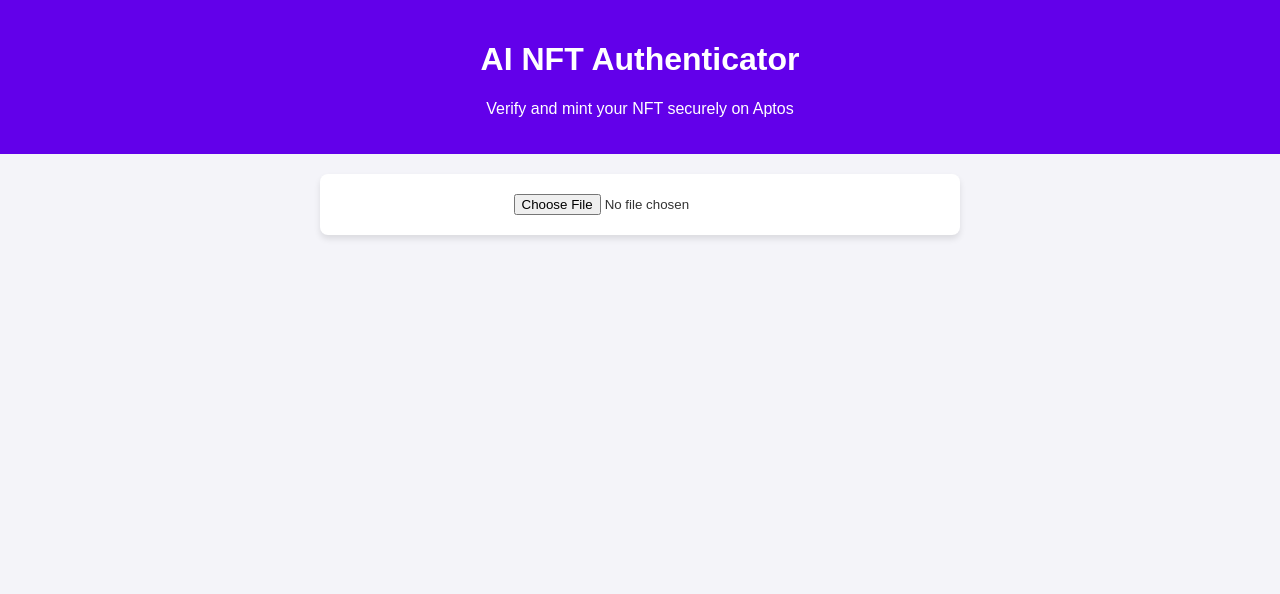
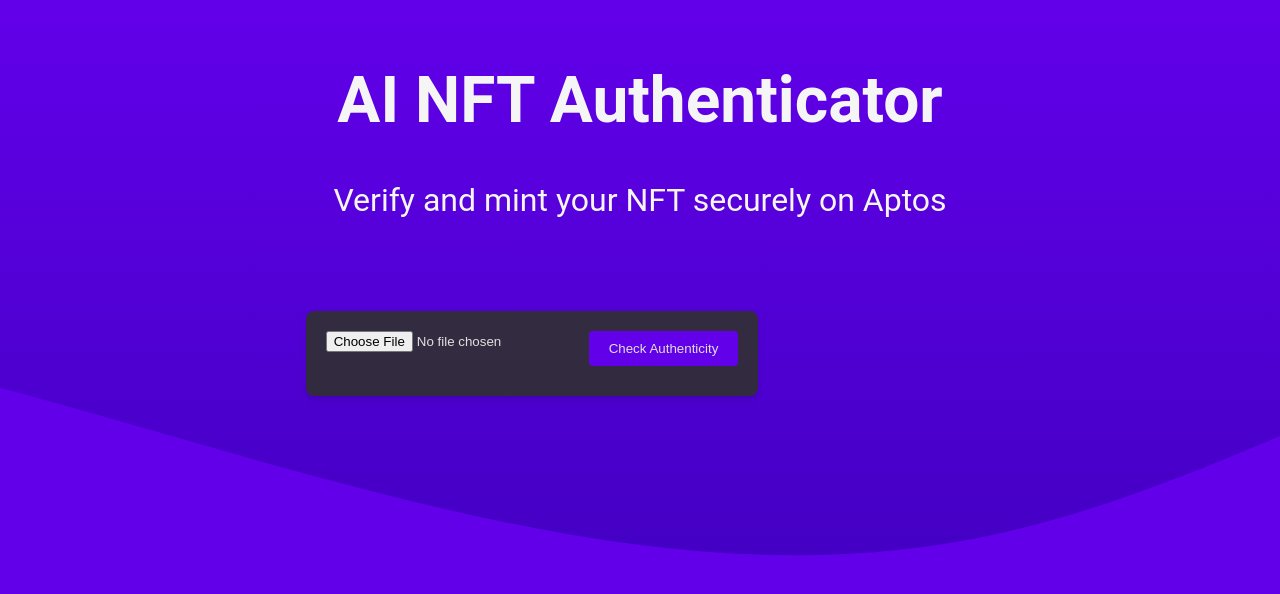
Before and after one commit to manojsuthar1412/aptos-nft-validator, a React (Vite) app: page / in a window 1280 px wide. Shown: the top 594 px of the page. Built offline with nearby package versions, Linux system fonts and the light colour scheme; the HTML template or start-up script is replaced by a standard one.

Commit message:
Updated UI with animation

```diff
--- a/src/App.jsx
+++ b/src/App.jsx
@@ -8,13 +8,24 @@
   const [uploadedImage, setUploadedImage] = useState(null);
   const [authResult, setAuthResult] = useState(null);
   const [mintResult, setMintResult] = useState(null);
+  const [loading, setLoading] = useState(false);
 
   return (
     <div className="app">
       <Header />
-      <UploadSection setUploadedImage={setUploadedImage} />
+      <div className="content">
+        <UploadSection
+          setUploadedImage={setUploadedImage}
+          setLoading={setLoading}
+          setAuthResult={setAuthResult}
+        />
         {uploadedImage && (
+          <>
+            <div className="result-container">
+              {(loading || authResult) && (
                 <ResultSection
+                  loading={loading}
+                  setLoading={setLoading}
                   uploadedImage={uploadedImage}
                   setAuthResult={setAuthResult}
                   authResult={authResult}
@@ -23,6 +34,10 @@
               )}
               {mintResult && <MintResultSection mintResult={mintResult} />}
             </div>
+          </>
+        )}
+      </div>
+    </div>
   );
 }
 
--- a/src/components/ResultSection.jsx
+++ b/src/components/ResultSection.jsx
@@ -1,27 +1,19 @@
-import React, { useState } from 'react';
+import React from 'react';
 
-function ResultSection({ uploadedImage, setAuthResult, authResult, setMintResult }) {
-  const [loading, setLoading] = useState(false);
+function ResultSection({ loading, setLoading, authResult, setMintResult }) {
 
-  const checkAuthenticity = async () => {
+  const mintNFT = () => {
     setLoading(true);
-    // Simulate backend response
     setTimeout(() => {
-      const isValid = Math.random() > 0.1; // Random validity for demo
-      setAuthResult(isValid ? { valid: true } : { valid: false, reason: 'Duplicate image' });
+      setMintResult({ success: true, txHash: '0x123456789abcdef' });
       setLoading(false);
     }, 2000);
-  };
-
-  const mintNFT = () => {
-    // Simulate minting process
-    setMintResult({ success: true, txHash: '0x123456789abcdef' });
   };
 
   return (
     <section className="result-section">
       {loading ? (
-        <p>Loading...</p>
+        <div className="loading-spinner"></div>
       ) : authResult ? (
         authResult.valid ? (
           <>
@@ -31,9 +23,7 @@
         ) : (
           <p>Invalid image: {authResult.reason}</p>
         )
-      ) : (
-        <button onClick={checkAuthenticity}>Check Authenticity</button>
-      )}
+      ) : null}
     </section>
   );
 }
--- /dev/null
+++ b/src/components/UploadSection.css
@@ -0,0 +1,17 @@
+.upload-section {
+  display: flex;
+  flex-direction: column;
+  align-items: center;
+}
+
+.upload-controls {
+  display: flex;
+  gap: 10px;
+  margin-bottom: 10px;
+}
+
+.image-preview {
+  margin-top: 20px;
+  max-width: 100%;
+  height: auto;
+}
--- a/src/components/UploadSection.jsx
+++ b/src/components/UploadSection.jsx
@@ -1,6 +1,7 @@
 import React, { useState } from 'react';
+import './UploadSection.css'; // Import the CSS file
 
-function UploadSection({ setUploadedImage }) {
+function UploadSection({ setUploadedImage, setLoading, setAuthResult }) {
   const [preview, setPreview] = useState(null);
 
   const handleFileChange = (e) => {
@@ -13,10 +14,30 @@
     }
   };
 
+  const checkAuthenticity = async () => {
+    setLoading(true);
+    // Simulate backend response
+    setTimeout(() => {
+      const isValid = Math.random() > 0.1; // Random validity for demo
+      setAuthResult(isValid ? { valid: true } : { valid: false, reason: 'Duplicate image' });
+      setLoading(false);
+    }, 2000);
+  };
+
   return (
     <section className="upload-section">
-      <input type="file" accept="image/*" onChange={handleFileChange} />
-      {preview && <img src={preview} alt="Preview" className="image-preview" />}
+      <div className="upload-controls">
+        <input type="file" accept="image/*" onChange={handleFileChange} />
+        <button onClick={checkAuthenticity}>Check Authenticity</button>
+      </div>
+      {preview && (
+        <img
+          src={preview}
+          alt="Preview"
+          className="image-preview"
+          style={{ animation: 'fadeIn 1s ease-in-out' }}
+        />
+      )}
     </section>
   );
 }
--- a/src/index.css
+++ b/src/index.css
@@ -1,16 +1,45 @@
 body {
-  font-family: Arial, sans-serif;
+  font-family: 'Roboto', sans-serif; /* Updated font */
   margin: 0;
   padding: 0;
-  background: #f4f4f9;
-  color: #333;
+  background: linear-gradient(to bottom, #6200ea, #3700b3);
+  background-attachment: fixed;
+  color: #e0e0e0; /* Softer foreground color */
+  overflow-x: hidden;
+}
+
+body::before {
+  content: '';
+  position: absolute;
+  top: 0;
+  left: 0;
+  width: 100%;
+  height: 100%;
+  background: url('/src/assets/wave.svg') no-repeat center top;
+  background-size: cover;
+  z-index: -1;
 }
 
 .header {
   text-align: center;
   padding: 20px;
-  background: #6200ea;
-  color: white;
+  background: transparent;
+  color: #f5f5f5; /* Softer white for header text */
+  font-size: 2rem;
+  animation: fadeIn 1.5s ease-in-out;
+}
+
+.content {
+  display: flex;
+  flex-direction: row;
+  align-items: flex-start;
+  padding: 20px;
+  width: 80%;
+}
+.result-section {
+  display: flex;
+  flex-direction: column;
+  align-items: center;
 }
 
 .upload-section,
@@ -19,28 +48,93 @@
   margin: 20px auto;
   padding: 20px;
   max-width: 600px;
-  background: white;
+  background: rgba(48, 48, 48, 0.9); /* Darker background for better contrast */
   border-radius: 8px;
   box-shadow: 0 4px 6px rgba(0, 0, 0, 0.1);
   text-align: center;
+  color: #e0e0e0; /* Softer text color */
 }
 
 .image-preview {
   margin-top: 10px;
   max-width: 100%;
   border-radius: 8px;
+  position: relative;
+  height: 400px;
+  overflow: hidden;
 }
 
 button {
+  position: relative;
+  overflow: hidden;
+  transition: background 0.3s ease;
+  cursor: pointer;
+  border-radius: 4px;
+  border: none;
+  color: #e0e0e0; /* Softer button text color */
+  background: #6200ea;
+  padding: 10px 20px;
+}
+
+button::after {
+  content: '';
+  position: absolute;
+  top: 0;
+  left: -100%;
+  width: 100%;
+  height: 100%;
+  background: rgba(255, 255, 255, 0.3);
+  transition: left 0.3s ease;
+}
+
+button:hover::after {
+  left: 0;
+}
+
+button:hover {
+  background: #3700b3;
+}
+
+
+.upload-controls label {
+  display: inline-block;
   padding: 10px 20px;
   background: #6200ea;
-  color: white;
-  border: none;
+  color: #e0e0e0;
   border-radius: 4px;
   cursor: pointer;
   transition: background 0.3s ease;
 }
 
-button:hover {
+.upload-controls label:hover {
   background: #3700b3;
 }
+
+@keyframes fadeIn {
+  from {
+    opacity: 0;
+    transform: translateY(-20px);
+  }
+  to {
+    opacity: 1;
+    transform: translateY(0);
+  }
+}
+
+@keyframes spin {
+  0% {
+    transform: rotate(0deg);
+  }
+  100% {
+    transform: rotate(360deg);
+  }
+}
+
+.loading-spinner {
+  border: 4px solid rgba(255, 255, 255, 0.3);
+  border-top: 4px solid #6200ea;
+  border-radius: 50%;
+  width: 40px;
+  height: 40px;
+  animation: spin 1s linear infinite;
+}
```
Also changed, not shown: src/assets/wave.svg (added). Lines whose indentation alone changed are shown as unchanged.
